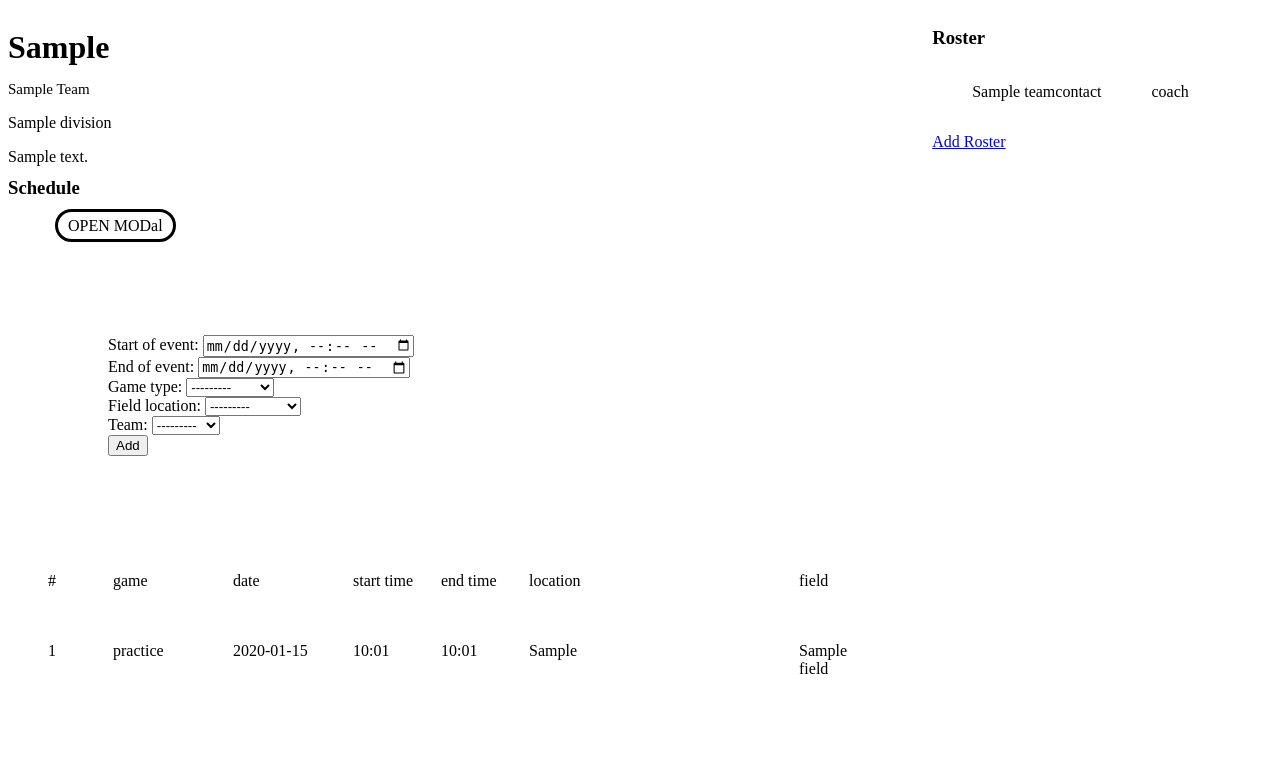
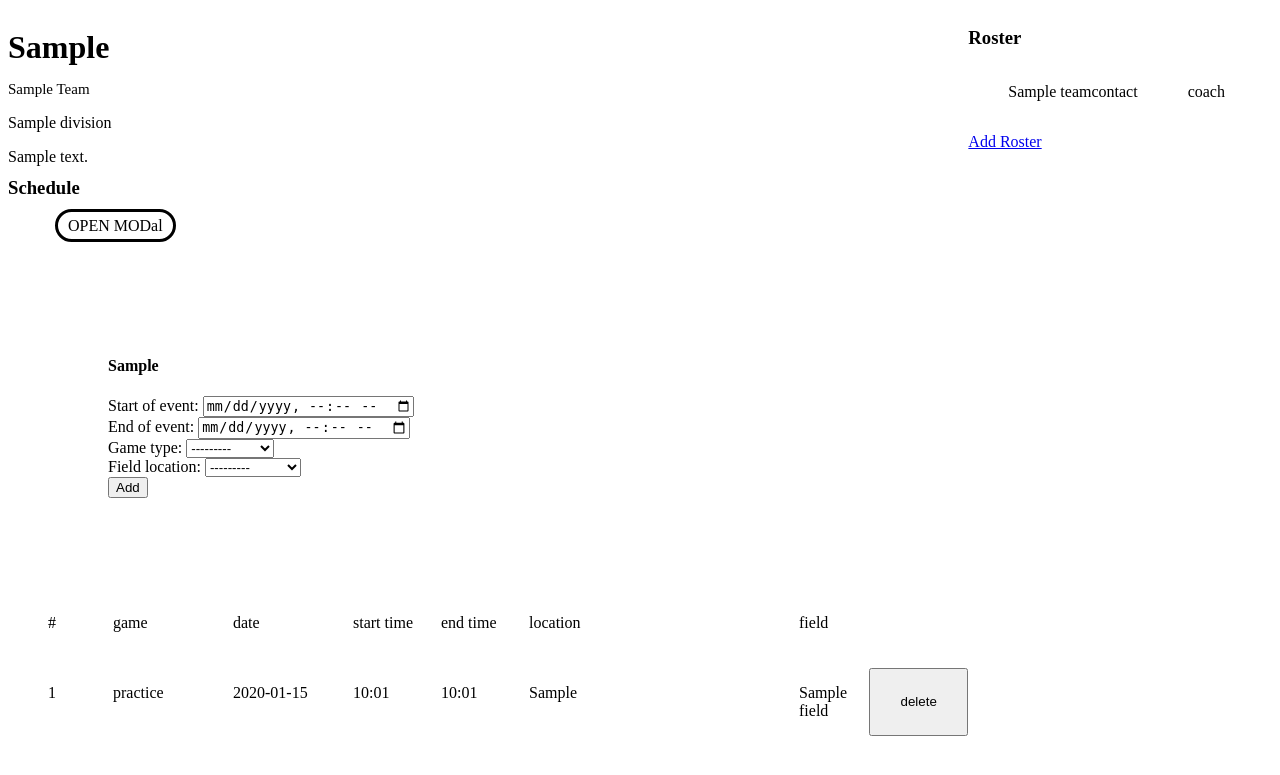
Before and after one commit to matterholt/balling_sched, a Django app: a page that uses src/league/templates/dashboard/teams_page.html in a window 1280 px wide. Shown: the top 775 px of the page. Run offline with Django 5.2, Linux system fonts and the light colour scheme; tables that the repository leaves empty hold one stand-in row (values such as "Sample post"); some web fonts are replaced.

Commit message:
event schedule CRUD-delete

```diff
--- a/src/league/forms.py
+++ b/src/league/forms.py
@@ -10,7 +10,7 @@
     class Meta:
         model = Schedule
         fields = (
-            'start_time','end_time','game_type','field_location','team'
+            'start_time','end_time','game_type','field_location'
         )
         widgets = {
             'start_time': forms.DateTimeInput(attrs={'type': 'datetime-local'}),
--- a/src/league/models.py
+++ b/src/league/models.py
@@ -69,6 +69,7 @@
     end_time  = models.DateTimeField("end of event")
     game_type= models.CharField(max_length=15, choices=GAME_OPTIONS)
     field_location = models.ForeignKey(Field, on_delete=models.CASCADE)
+
     team = models.ForeignKey(Team, on_delete=models.CASCADE)
     # opponents  = models.ForeignKey(Team, on_delete=models.CASCADE)
 
--- a/src/league/static/dashboard/style.css
+++ b/src/league/static/dashboard/style.css
@@ -21,7 +21,7 @@
 }
 .team_schedule_item {
     display: grid;
-    grid-template-columns: 45px 100px 100px 68px 68px 250px 50px;
+    grid-template-columns: 45px 100px 100px 68px 68px 250px 50px 1fr;
     gap: 20px;
     ul,
     li {
--- a/src/league/templates/dashboard/blocks/schedule_row.html
+++ b/src/league/templates/dashboard/blocks/schedule_row.html
@@ -16,5 +16,8 @@
     <p>{{event.end_time|date:"h:m"}}</p>
     <p>{{event.field_location.location}}</p>
     <p>{{event.field_location.field_name}}</p>
+    <button hx-delete="{% url 'delete_event_schedule' event_id=event.id %}">
+        delete
+    </button>
 </li>
 {% endfor %}
--- a/src/league/templates/dashboard/teams_page.html
+++ b/src/league/templates/dashboard/teams_page.html
@@ -20,10 +20,11 @@
                 <a class="htmx_action-add">OPEN MODal</a>
 
                 <form
-                    hx-post="{% url 'add_to_schedule' %}"
+                    hx-post="{% url 'add_to_schedule' team_id=team_details.id %}"
                     hx-target="#schedule_list"
                     hx-swap="outerHTML"
                 >
+                    <h4>{{team_details.call_us|title }}</h4>
                     {% csrf_token %}
                     <!-- https://www.youtube.com/watch?v=PWu3-U-FM-Q&list=PL4cUxeGkcC9hgO93oEHPBMuLA20y0SBVK&index=8 -->
                     {{schedule_add_form}}
--- a/src/league/urls.py
+++ b/src/league/urls.py
@@ -7,6 +7,6 @@
     path("<str:user_name>/dashboard/", views.user_dashboard, name="user_dashboard"),
     path("<str:user_name>/team/<int:team_id>", views.user_team, name="team_details"),
     path("<str:user_name>/team/<int:team_id>/roster", views.add_to_roster, name="team_roster"),
-    path('tasks/<int:id>/delete/', views.delete_task, name='delete_task'),
-    path('schedule/teams/schedule/add/', views.add_to_schedule, name="add_to_schedule")
+    path('schedule/teams/<int:team_id>/schedule/add/', views.add_to_schedule, name="add_to_schedule"),
+    path('schedule/teams/<int:event_id>/schedule/delete/', views.delete_event_schedule, name="delete_event_schedule")
 ]
--- a/src/league/views.py
+++ b/src/league/views.py
@@ -39,14 +39,15 @@
 
 # @login_required # ADD LATER
 @require_http_methods(['POST'])
-def add_to_schedule(request):
+def add_to_schedule(request,team_id):
     form = EventForm(request.POST)
+
+    # TODO:  get data from team name
     if form.is_valid():
         form.save()
         template = loader.get_template("dashboard/blocks/schedule_row.html")
         teams_admin  =  Schedule.objects.all()
         context ={"team_schedule": teams_admin}
-
         # Return updated fragment
         return HttpResponse(template.render(context, request))
     else:
@@ -56,7 +57,11 @@
 
 
 @require_http_methods(['DELETE'])
-def delete_task(request, id):
-    Division.objects.filter(id=id).delete()
-    tasks = Division.objects.all()
-    return render(request, 'dashboard/tasks_list.html', {'tasks': tasks})
+def delete_event_schedule(request, event_id):
+    Schedule.objects.filter(id=event_id).delete()
+
+    teams_events = Schedule.objects.filter(team = team_id)
+    context ={"team_schedule": teams_events}
+
+    template = loader.get_template("dashboard/blocks/schedule_row.html")
+    return HttpResponse(template.render(context, request))
```
Also changed, not shown: src/league/templates/dashboard/tasks_list.html (+1 -6 lines).
